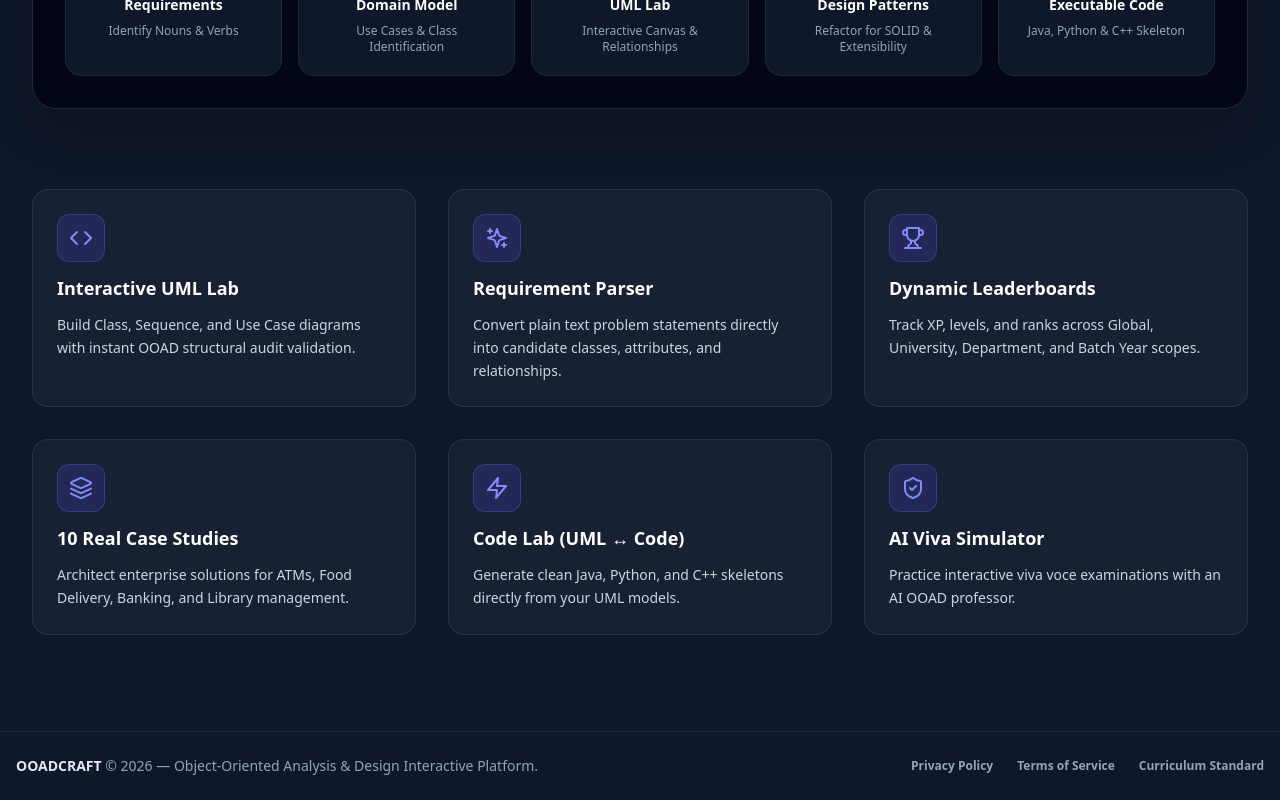
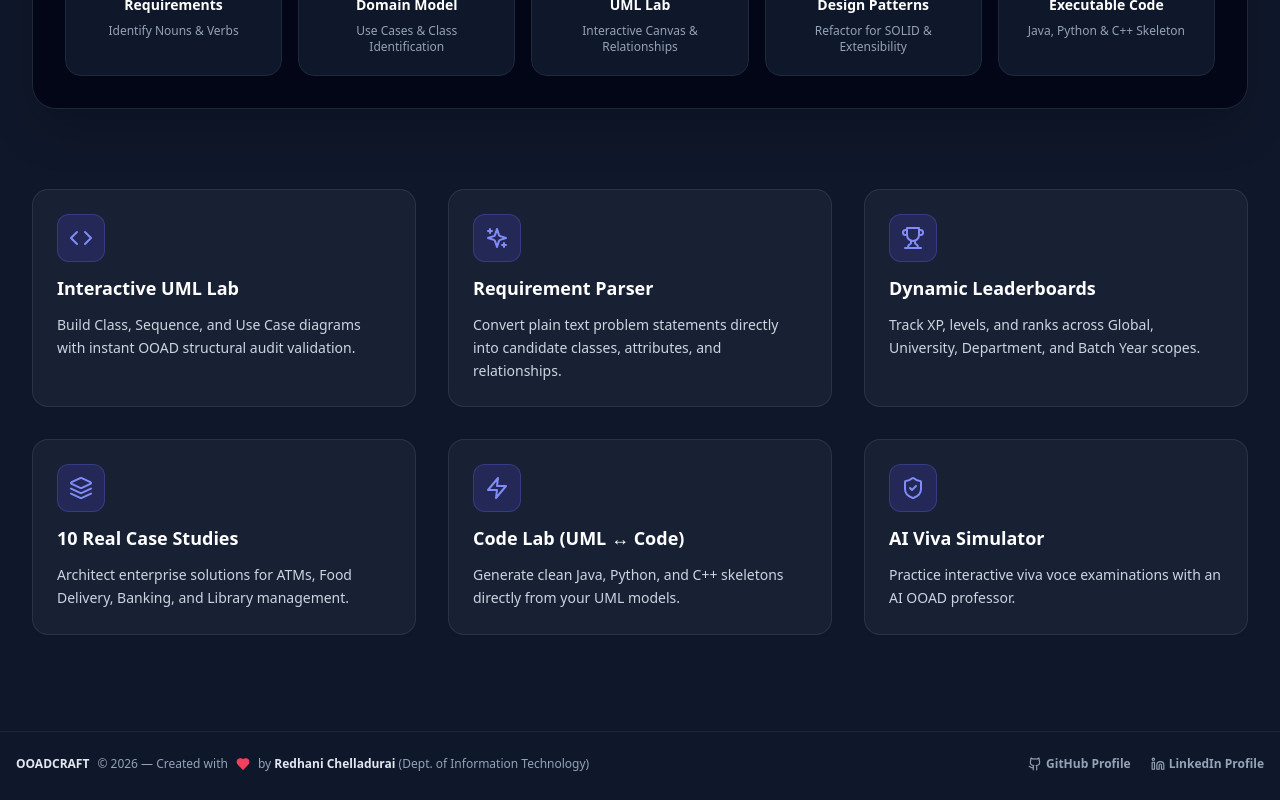
Before and after one commit to REDHANI-HUB/OOAD_CRAFT, a React (Vite) app in the folder frontend/: page / in a window 1280 px wide. Shown: the part 824-1624 px from the top of the page. Built offline with nearby package versions, Linux system fonts and the light colour scheme; no server answers.

Commit message:
Add self credit card for Redhani Chelladurai (Dept of IT) in Sidebar and Footer

```diff
--- a/frontend/src/components/Footer.tsx
+++ b/frontend/src/components/Footer.tsx
@@ -1,16 +1,36 @@
 import React from 'react';
+import { Github, Linkedin, Heart } from 'lucide-react';
 
 export const Footer: React.FC = () => {
   return (
-    <footer className="bg-white dark:bg-slate-900 border-t border-slate-200 dark:border-slate-800 py-6 px-4 transition-colors text-center text-sm text-slate-500 dark:text-slate-400">
-      <div className="max-w-7xl mx-auto flex flex-col sm:flex-row items-center justify-between gap-4">
-        <div>
-          <span className="font-bold text-slate-800 dark:text-slate-200">OOADCRAFT</span> &copy; {new Date().getFullYear()} — Object-Oriented Analysis & Design Interactive Platform.
+    <footer className="bg-white dark:bg-slate-900 border-t border-slate-200 dark:border-slate-800 py-6 px-4 transition-colors text-slate-500 dark:text-slate-400">
+      <div className="max-w-7xl mx-auto flex flex-col md:flex-row items-center justify-between gap-4 text-xs">
+        <div className="flex flex-col sm:flex-row items-center space-y-1 sm:space-y-0 sm:space-x-2">
+          <span className="font-extrabold text-slate-800 dark:text-slate-200">OOADCRAFT</span>
+          <span>&copy; {new Date().getFullYear()} — Created with</span>
+          <Heart className="w-3.5 h-3.5 text-rose-500 fill-rose-500 inline shrink-0 mx-0.5" />
+          <span>by <strong className="text-slate-800 dark:text-slate-200">Redhani Chelladurai</strong> (Dept. of Information Technology)</span>
         </div>
-        <div className="flex items-center space-x-6 text-xs font-semibold">
-          <a href="#privacy" className="hover:underline">Privacy Policy</a>
-          <a href="#terms" className="hover:underline">Terms of Service</a>
-          <a href="#curriculum" className="hover:underline">Curriculum Standard</a>
+
+        <div className="flex items-center space-x-5 font-semibold">
+          <a
+            href="https://github.com/REDHANI-HUB"
+            target="_blank"
+            rel="noopener noreferrer"
+            className="hover:text-indigo-600 dark:hover:text-indigo-400 transition inline-flex items-center space-x-1"
+          >
+            <Github className="w-3.5 h-3.5" />
+            <span>GitHub Profile</span>
+          </a>
+          <a
+            href="https://www.linkedin.com/in/redhani-chelladurai-884a87324/"
+            target="_blank"
+            rel="noopener noreferrer"
+            className="hover:text-indigo-600 dark:hover:text-indigo-400 transition inline-flex items-center space-x-1"
+          >
+            <Linkedin className="w-3.5 h-3.5" />
+            <span>LinkedIn Profile</span>
+          </a>
         </div>
       </div>
     </footer>
--- a/frontend/src/components/Sidebar.tsx
+++ b/frontend/src/components/Sidebar.tsx
@@ -14,7 +14,10 @@ import {
   BarChart2,
   Settings,
   ShieldAlert,
-  Award
+  Award,
+  Github,
+  Linkedin,
+  UserCheck
 } from 'lucide-react';
 
 const navItems = [
@@ -63,11 +66,11 @@ export const Sidebar: React.FC = () => {
         })}
       </div>
 
-      <div className="pt-4 border-t border-slate-200 dark:border-slate-800">
+      <div className="pt-3 space-y-3 border-t border-slate-200 dark:border-slate-800">
         <NavLink
           to="/admin"
           className={({ isActive }) =>
-            `flex items-center space-x-3 px-3 py-2.5 rounded-xl text-xs font-semibold uppercase tracking-wider transition-all ${
+            `flex items-center space-x-3 px-3 py-2 rounded-xl text-xs font-semibold uppercase tracking-wider transition-all ${
               isActive
                 ? 'bg-amber-50 dark:bg-amber-950/40 text-amber-600 dark:text-amber-400'
                 : 'text-slate-500 hover:bg-slate-100 dark:hover:bg-slate-800 hover:text-slate-700'
@@ -77,6 +80,42 @@ export const Sidebar: React.FC = () => {
           <ShieldAlert className="w-4 h-4" />
           <span>Admin Portal</span>
         </NavLink>
+
+        {/* Developer Self Credit Card */}
+        <div className="p-3.5 bg-gradient-to-br from-indigo-50/90 via-slate-50 to-purple-50/50 dark:from-slate-800/90 dark:via-slate-900 dark:to-indigo-950/50 border border-slate-200 dark:border-slate-800 rounded-2xl space-y-2 shadow-sm">
+          <div className="flex items-center space-x-1.5 text-[10px] font-black uppercase tracking-wider text-indigo-600 dark:text-indigo-400">
+            <UserCheck className="w-3.5 h-3.5" />
+            <span>Created By</span>
+          </div>
+          <div>
+            <div className="font-extrabold text-xs text-slate-900 dark:text-white">
+              Redhani Chelladurai
+            </div>
+            <div className="text-[11px] font-medium text-slate-500 dark:text-slate-400 mt-0.5 leading-tight">
+              Department Of Information Technology
+            </div>
+          </div>
+          <div className="flex items-center space-x-3 pt-1 border-t border-slate-200/60 dark:border-slate-800 text-slate-600 dark:text-slate-400">
+            <a
+              href="https://github.com/REDHANI-HUB"
+              target="_blank"
+              rel="noopener noreferrer"
+              className="hover:text-indigo-600 dark:hover:text-indigo-400 transition inline-flex items-center space-x-1 text-[11px] font-bold"
+            >
+              <Github className="w-3.5 h-3.5" />
+              <span>GitHub</span>
+            </a>
+            <a
+              href="https://www.linkedin.com/in/redhani-chelladurai-884a87324/"
+              target="_blank"
+              rel="noopener noreferrer"
+              className="hover:text-indigo-600 dark:hover:text-indigo-400 transition inline-flex items-center space-x-1 text-[11px] font-bold"
+            >
+              <Linkedin className="w-3.5 h-3.5" />
+              <span>LinkedIn</span>
+            </a>
+          </div>
+        </div>
       </div>
     </aside>
   );
```
